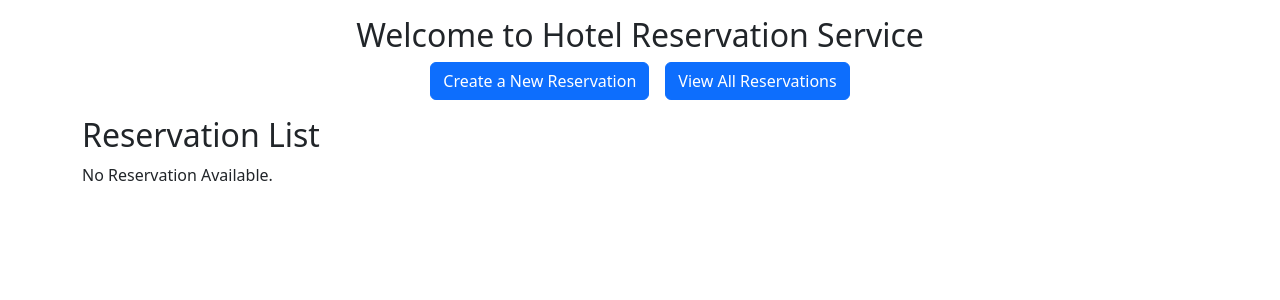
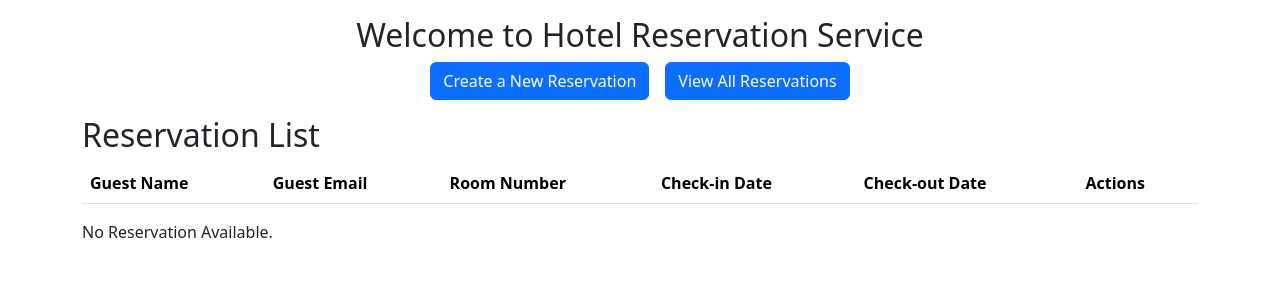
Before and after one commit to kinu07/angular-hotel-app, an Angular app: page /list in a window 1280 px wide. Shown: the top 300 px of the page. Built offline with nearby package versions, Linux system fonts and the light colour scheme.

Commit message:
add css for reservation list

```diff
--- a/src/app/reservation-list/reservation-list.component.html
+++ b/src/app/reservation-list/reservation-list.component.html
@@ -3,17 +3,34 @@
 
 <H2>Reservation List</H2>
 
+<table class="table table-striped">
+    <thead>
+        <tr>
+            <th>Guest Name</th>
+            <th>Guest Email</th>
+            <th>Room Number</th>
+            <th>Check-in Date</th>
+            <th>Check-out Date</th>
+            <th>Actions</th>
+        </tr>
+    </thead>
+    <tbody>
+        <tr *ngFor="let reservation of reservations">
+            <td>{{reservation.guestName}}</td>
+            <td>{{reservation.guestEmail}}</td>
+            <td>{{reservation.roomNumber}}</td>
+            <td>{{reservation.checkInDate}}</td>
+            <td>{{reservation.checkOutDate}}</td>
+            <td>
+                <button class="btn btn-sm btn-danger mx-1" (click)="deleteReservation(reservation.id)">Delete</button>
+                <button [routerLink]="['/edit', reservation.id]" class="btn btn-sm btn-secondary mx-1">Edit</button>
+            </td>
+
+    </tbody>
+</table>
+
 <ul *ngIf="reservations.length; else noReservation">
-    <li *ngFor="let reservation of reservations">
-        Guest: {{reservation.guestName}}<br>
-        Email:{{reservation.guestEmail}}<br>
-        Room No. :{{reservation.roomNumber}}<br>
-        Check-in : {{reservation.checkInDate}}<br>
-        Check-out : {{reservation.checkOutDate}}<br>
-        <button (click)="deleteReservation(reservation.id)">Delete </button>
-        <button [routerLink]="['/edit', reservation.id]">Edit</button>
 
-    </li>
 </ul>
 
 <ng-template #noReservation>
```
